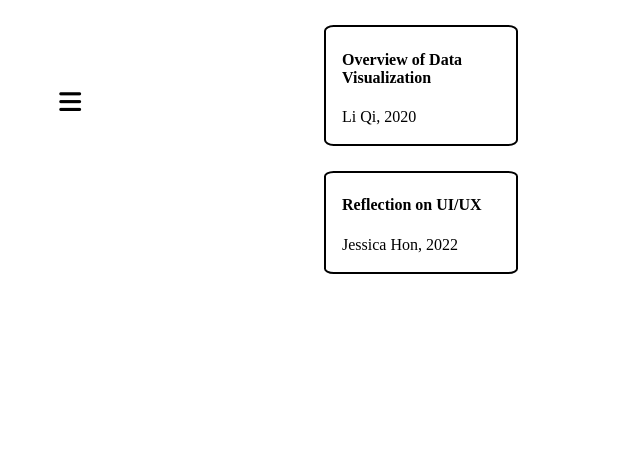
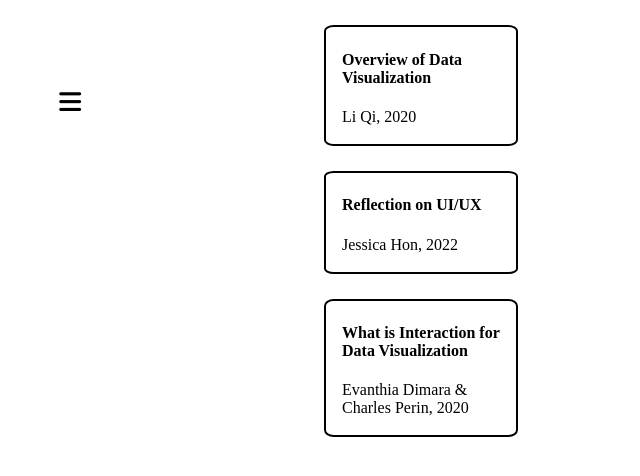
Before and after one commit to Draculoaf/D3.js-Website, a plain HTML site: page blog.html in a window 1280 px wide. Shown: the whole page, without its empty margins (0-640 px from the left). Drawn offline with Linux system fonts and the light colour scheme; files that its build step writes are made by us from their sources.

Commit message:
Blog card & blog three links

```diff
--- a/blog.html
+++ b/blog.html
@@ -55,6 +55,15 @@
           </div>
         </a>
       </div>
+
+      <div class="card">
+        <a href="/IM3B/HTML/blog-three.html">
+          <div class="container">
+            <h4><b>What is Interaction for Data Visualization </b></h4>
+            <p>Evanthia Dimara & Charles Perin, 2020</p>
+          </div>
+        </a>
+      </div>
     </main>
   </body>
 </html>
```
Also changed, not shown: HTML/blog-three.html (+7 -0 lines).
